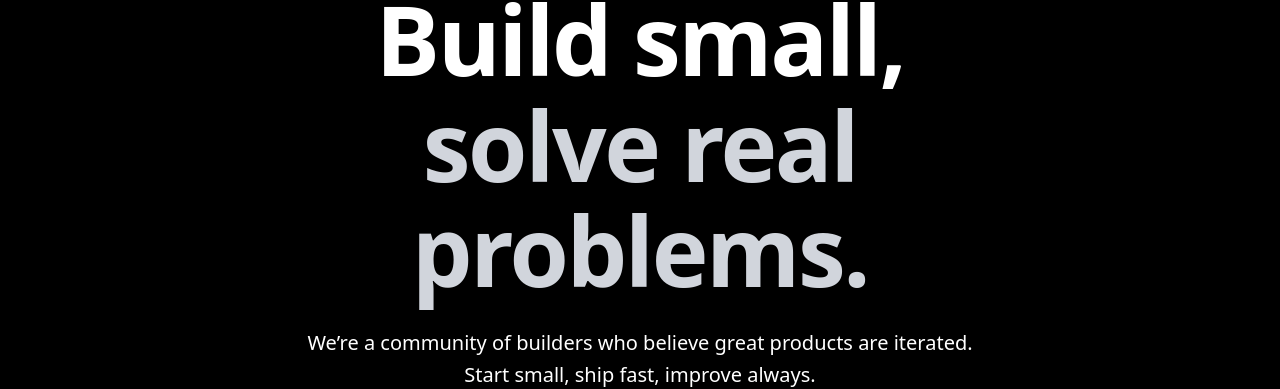
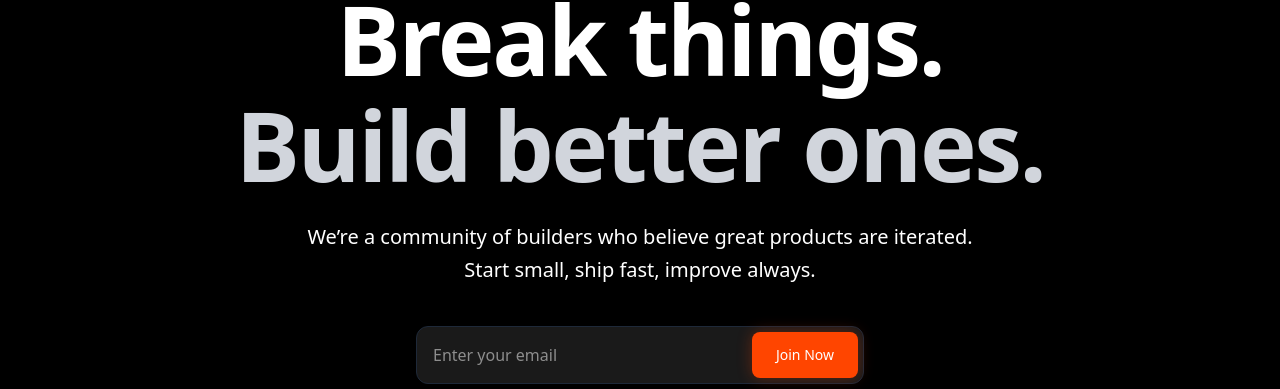
Before and after one commit to Break-and-Build/Website, a Next.js app: page / in a window 1280 px wide. Shown: the part 182-571 px from the top of the page. Built offline with nearby package versions, Linux system fonts and the light colour scheme.

Commit message:
Change hero heading

```diff
--- a/src/app/page.tsx
+++ b/src/app/page.tsx
@@ -84,8 +84,8 @@
           transition={{ duration: 0.7, ease: "easeOut" }}
           className="text-6xl md:text-8xl font-semibold tracking-tight text-white mb-6 leading-[1.1]"
         >
-          Build small, <br />
-          <span className="text-gray-300">solve real problems.</span>
+          Break things. <br />
+          <span className="text-gray-300">Build better ones.</span>
         </motion.h1>
 
         <motion.p
```
